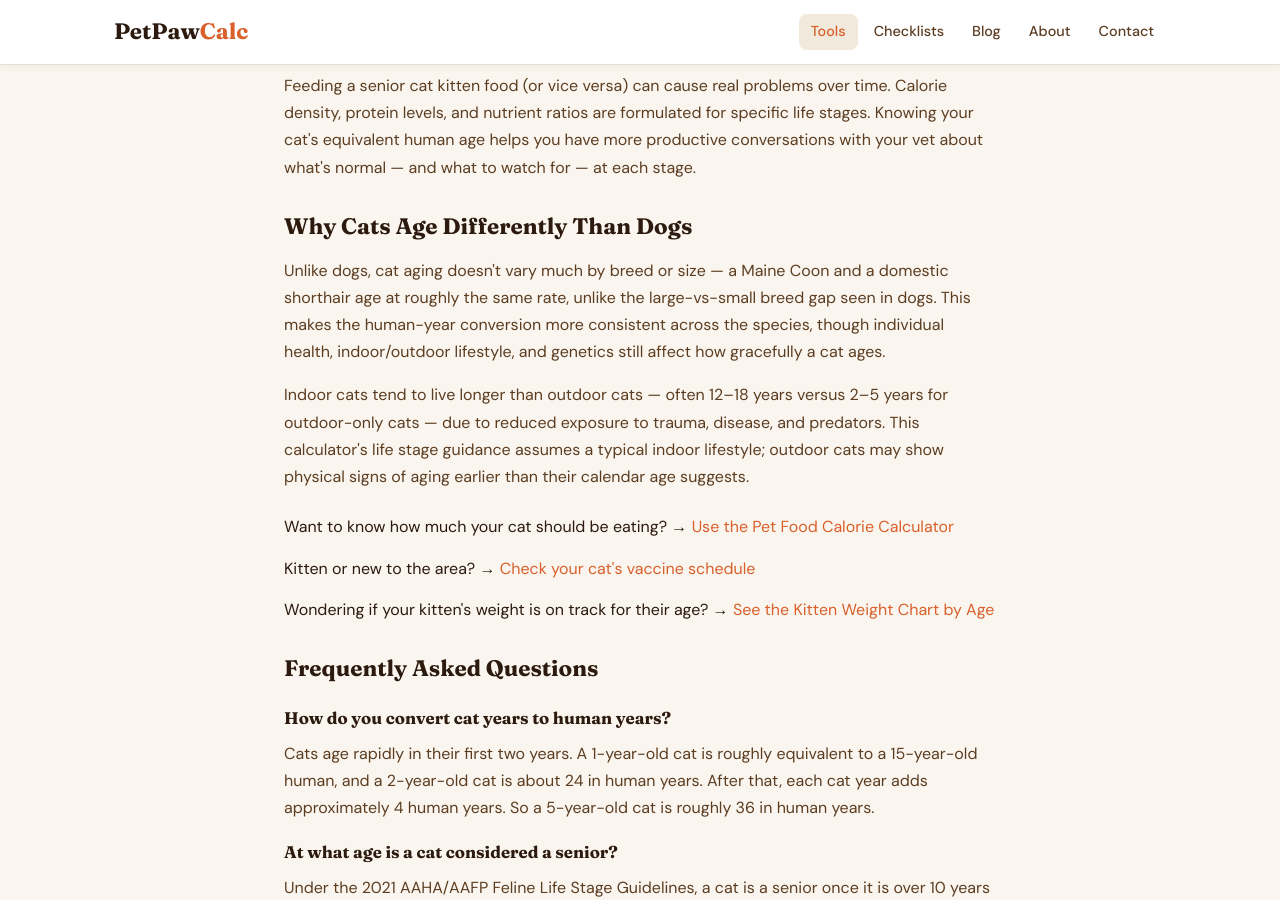
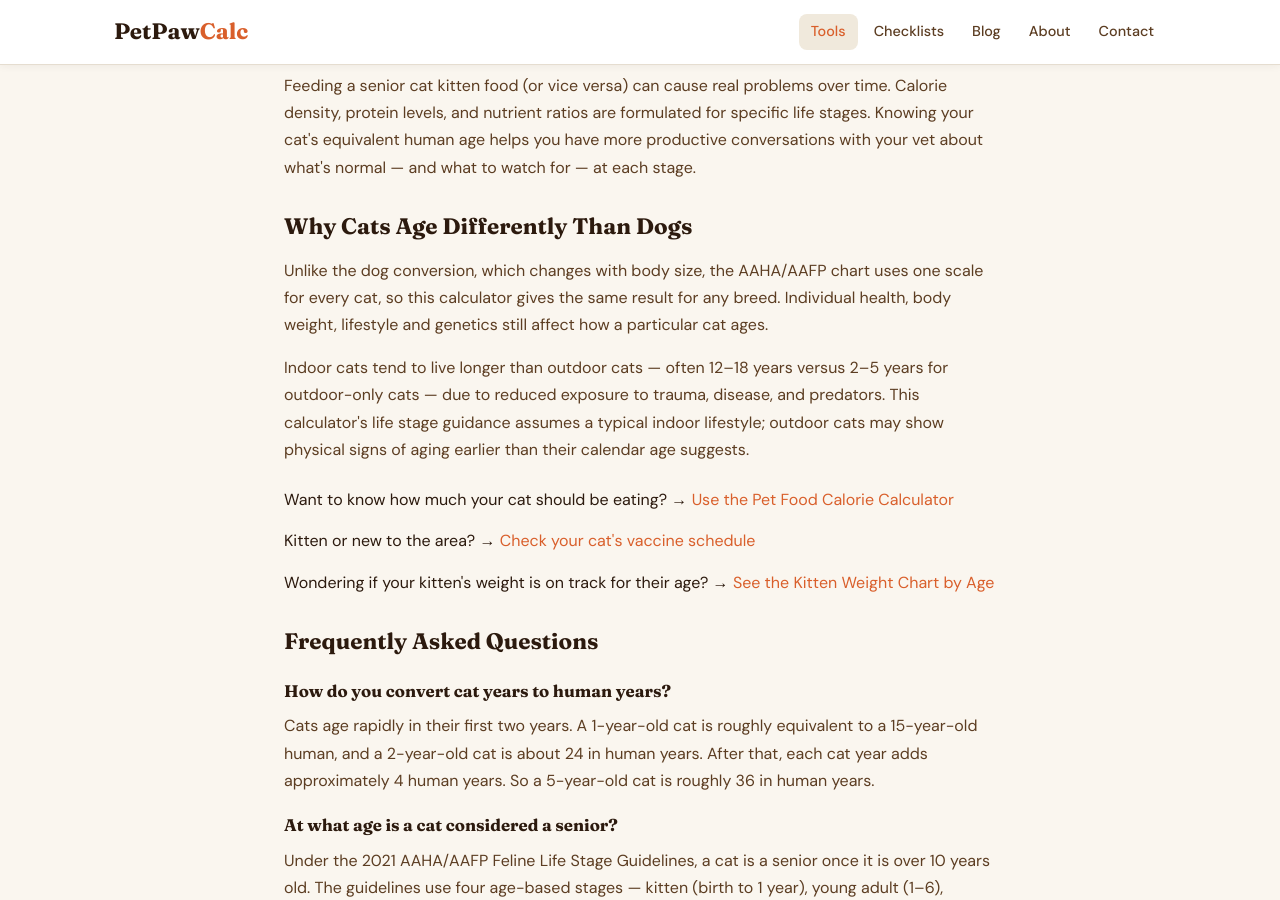
Before and after one commit to canghun13/petpawcalc, a Jekyll site: the page built from tools/cat-age-calculator.html, in a window 1280 px wide and 900 px high, scrolled down 1199 px. Built offline with Jekyll 4.4.1, drawn with Linux system fonts in a browser that asks for light colours.

Commit message:
Cat age calculator: replace unverified breed-aging claim; handover notes
Co-Authored-By: Claude Opus 5.5 <noreply@anthropic.com>
Claude-Session: https://claude.ai/code/session_01W4AYX4W29uXHos73MXtbYo

```diff
--- a/tools/cat-age-calculator.html
+++ b/tools/cat-age-calculator.html
@@ -111,7 +111,7 @@ last_modified_at: 2026-09-29
     <p style="color: var(--brown-mid); line-height: 1.7; margin-bottom: 24px;">Feeding a senior cat kitten food (or vice versa) can cause real problems over time. Calorie density, protein levels, and nutrient ratios are formulated for specific life stages. Knowing your cat's equivalent human age helps you have more productive conversations with your vet about what's normal — and what to watch for — at each stage.</p>
 
     <h2 style="font-family: var(--font-display); font-size: 1.4rem; color: var(--brown); margin-bottom: 12px; margin-top: 28px;">Why Cats Age Differently Than Dogs</h2>
-    <p style="color: var(--brown-mid); line-height: 1.7; margin-bottom: 16px;">Unlike dogs, cat aging doesn't vary much by breed or size — a Maine Coon and a domestic shorthair age at roughly the same rate, unlike the large-vs-small breed gap seen in dogs. This makes the human-year conversion more consistent across the species, though individual health, indoor/outdoor lifestyle, and genetics still affect how gracefully a cat ages.</p>
+    <p style="color: var(--brown-mid); line-height: 1.7; margin-bottom: 16px;">Unlike the dog conversion, which changes with body size, the AAHA/AAFP chart uses one scale for every cat, so this calculator gives the same result for any breed. Individual health, body weight, lifestyle and genetics still affect how a particular cat ages.</p>
     <p style="color: var(--brown-mid); line-height: 1.7; margin-bottom: 24px;">Indoor cats tend to live longer than outdoor cats — often 12–18 years versus 2–5 years for outdoor-only cats — due to reduced exposure to trauma, disease, and predators. This calculator's life stage guidance assumes a typical indoor lifestyle; outdoor cats may show physical signs of aging earlier than their calendar age suggests.</p>
 
     <div class="post-cta">
```
Also changed, not shown: other parts of tools/cat-age-calculator.html (+1 -1 lines), handover.md (+6 -0 lines).
